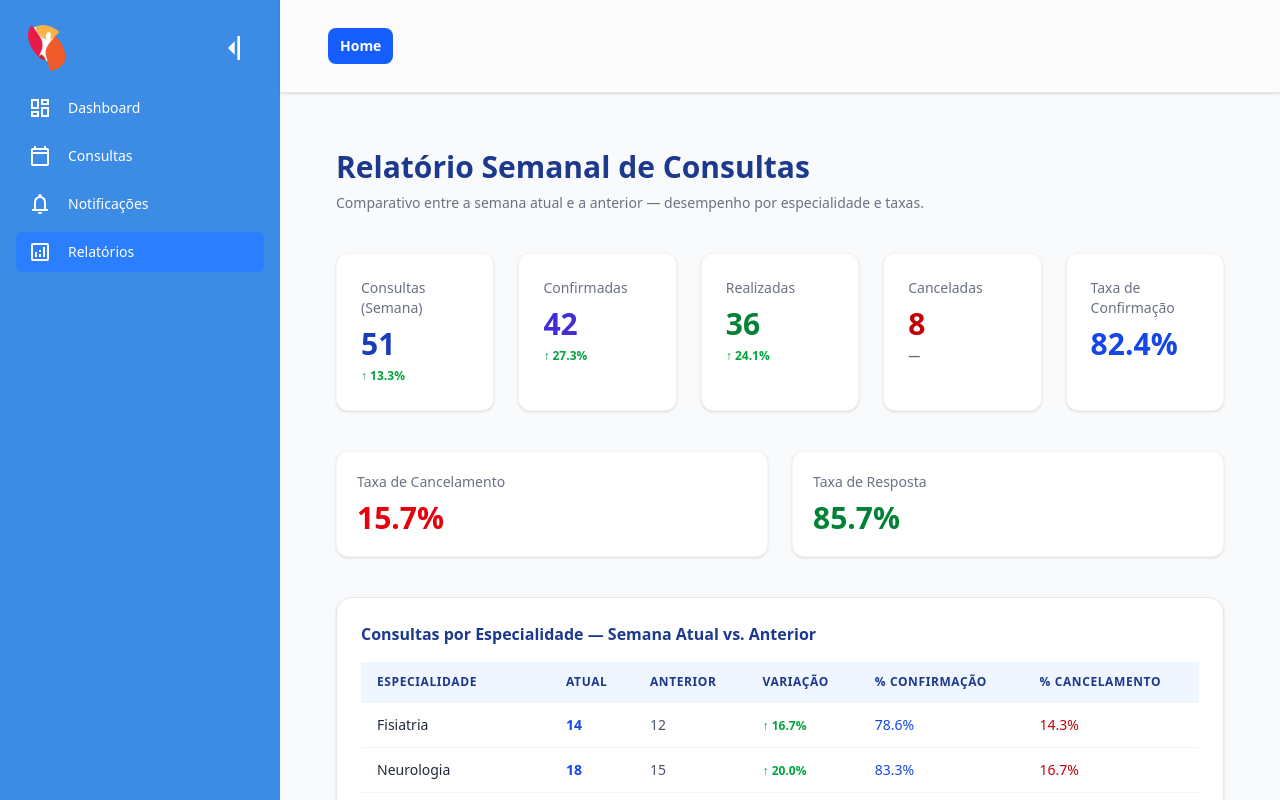
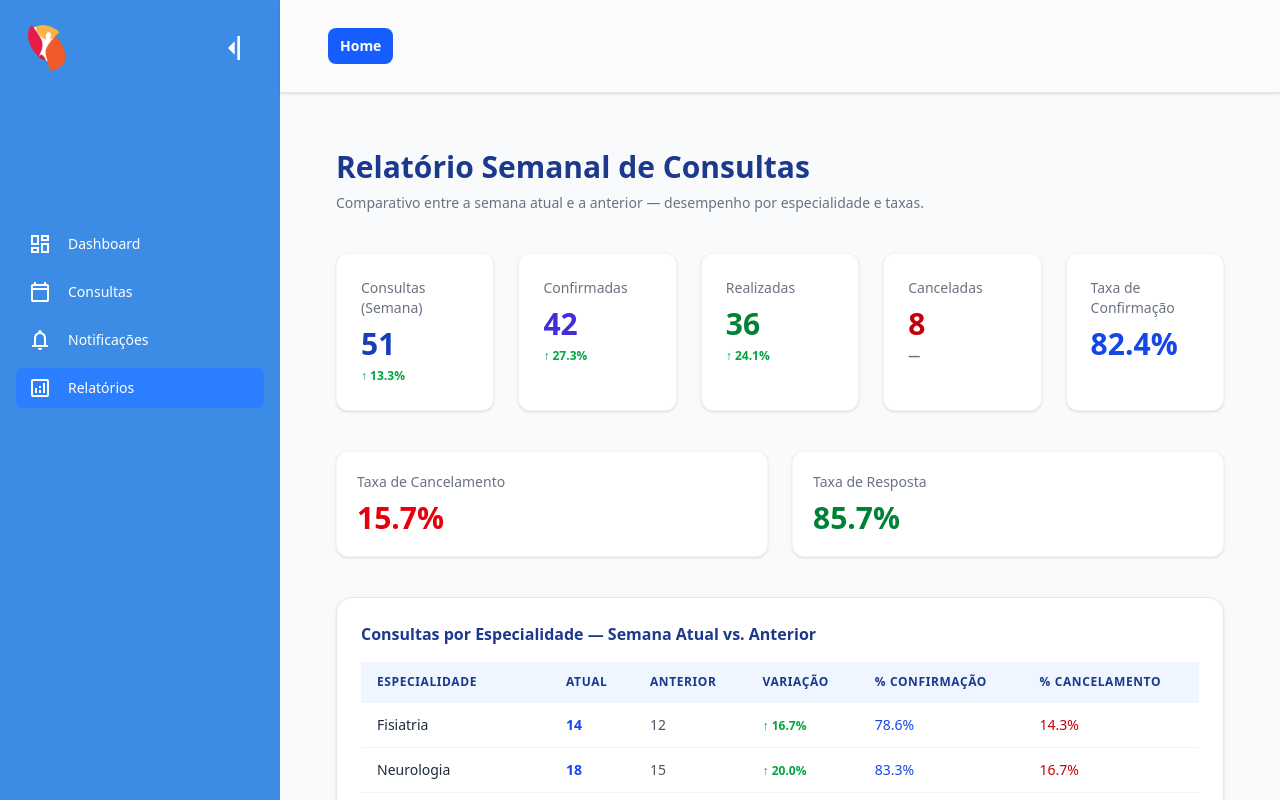
Before and after one commit to A2L-Solutions-Challenge-FIAP/Sprint-3, a React (Vite) app: page /reports in a window 1280 px wide. Shown: the top 800 px of the page. Built offline with nearby package versions, Linux system fonts and the light colour scheme.

Commit message:
fix menu mobile do dashboard layout

```diff
--- a/src/components/Sidebar.tsx
+++ b/src/components/Sidebar.tsx
@@ -26,9 +26,10 @@ const Sidebar = () => {
 
       <nav
         className={`
-          fixed top-0 left-0 h-screen bg-blue-energy text-white flex flex-col duration-300
-          ${open ? "  fixed top-0 left-0 w-full h-full p-6 z-40 " : "hidden"}
-          md:relative md:flex md:flex-col md:h-auto md:p-4
+          fixed top-0 left-0 h-screen bg-blue-energy text-white flex flex-col
+          duration-300
+          ${open ? "  w-full h-full p-6 z-40 justify-center items-center gap-6 " : "hidden"}
+          md:relative md:flex md:flex-col md:h-auto md:p-4 md:justify-start m:items-stretch
           ${desktopOpen ? "md:w-70" : "md:w-20"}
         `}
       >
--- a/src/components/SidebarItems.tsx
+++ b/src/components/SidebarItems.tsx
@@ -27,7 +27,7 @@ const menuItems = [
 
 export default function SidebarItems({ open, onItemClick }: SidebarItemsProps) {
   return (
-    <ul className="flex-1" >
+    <ul className="flex-1 mt-36" >
             {menuItems.map((item, index) => (
         <li key={index}
             className={item.label === "Inicio" ? "block md:hidden" : "block"}
```
